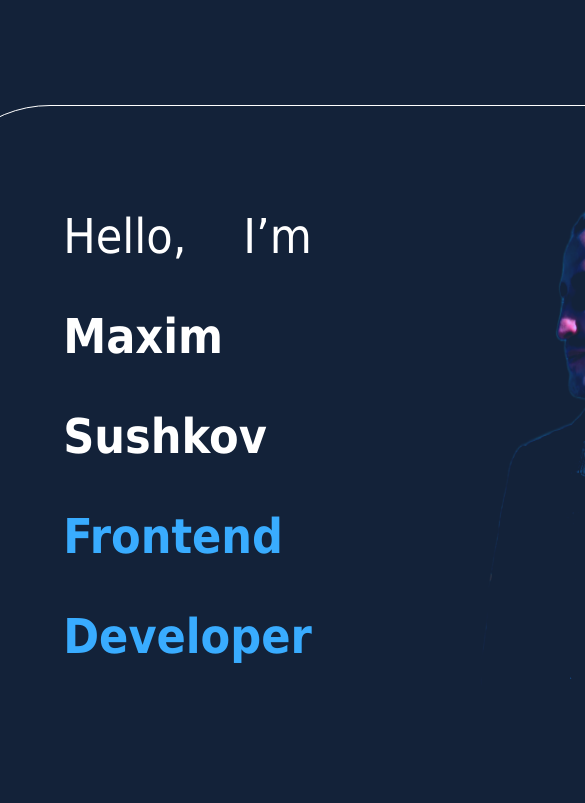
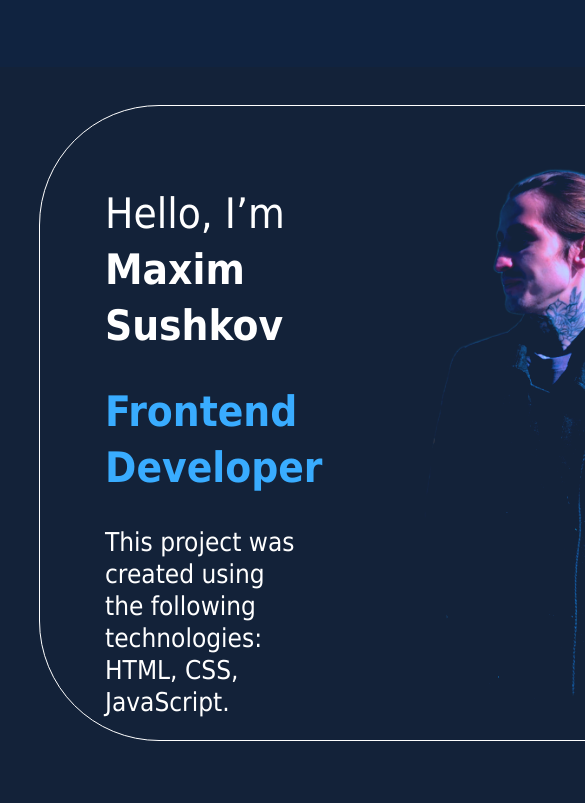
Before and after one commit to MaxRattle/Project-RESUME, a website: page html/home.html in a window 390 px wide. Shown: the top 803 px of the page, 585 px wide, since content can reach past the window. Drawn offline with Linux system fonts and the light colour scheme.

Commit message:
feat: add adaptive container --description

```diff
--- a/html/home.html
+++ b/html/home.html
@@ -54,7 +54,7 @@
             </h1>
             <p class="description__text">This project was created using the following technologies: HTML, CSS, JavaScript.</p>
           </div>
-          <img id="photo" src="/img/my-photo.png" alt="my-photo">
+          <img id="description__photo" src="/img/my-photo.png" alt="my-photo">
         </div>
       </section>
     </main>
--- a/scss/home-style.scss
+++ b/scss/home-style.scss
@@ -80,7 +80,7 @@ header{
     width: 100%;
     padding-top: 33.5px;
     padding-bottom: 33.5px;
-    background-color: $color-dark;
+    background-color: rgba(0, 40, 100, 0.48);
     @media (max-width: 1200px) {
         width: 1200px;
     }
@@ -342,7 +342,14 @@ section{
     width: 1280px;
     max-width: 1280px;
     margin-top: 38px;
+    margin-bottom: 78px;
     border-radius: 120px;
+    @media (max-width: 1200px) {
+        max-width: 864px;
+    }
+    @media (max-width: 768px) {
+        width: 688px;
+    }
 }
 
 
@@ -350,6 +357,17 @@ section{
     margin-top: 80px;
     margin-left: 132px;
     margin-right: 43px;
+    @media (max-width: 1200px) {
+        max-width: 305px;
+        margin-left: 132px;
+        margin-right: 0px;
+    }
+    @media (max-width: 769px) {
+        max-width: 205px;
+        margin-left: 65px;
+        margin-right: 0px;
+    }
+
 }
 
 h1 {
@@ -369,6 +387,11 @@ p {
     font-size: 48px;
     line-height: 100px;
     color: #FFFFFF;
+    @media (max-width: 1200px) {
+        text-align: left;
+        font-size: 42px;
+        line-height: 56px;
+    }
 }
 
 #my-name{
@@ -378,6 +401,12 @@ p {
 #front{
     font-weight: 800;
     color: $color-hover-btn-text;
+    @media (max-width: 1200px) {
+        text-align: left;
+        line-height: 56px;
+        display: block;
+        margin-top: 30px;
+    }
 }
 
 .description__text{
@@ -388,10 +417,20 @@ p {
     line-height: 32px;
     color: #FFFFFF;
     margin-top: 120px;
+    @media (max-width: 1200px) {
+        text-align: left;
+        font-size: 26px;
+        line-height: 32px;
+        display: block;
+        margin-top: 30px;
+    }
 }
 
 
-#photo{
+#description__photo{
     mix-blend-mode: lighten;
     transform: matrix(0.95, 0, 0, 0.95, 0, 0);
+    @media (max-width: 768px) {
+        max-width: 440px;
+    }
 }
```
Also changed, not shown: css/home-style.css, 1 other file.
